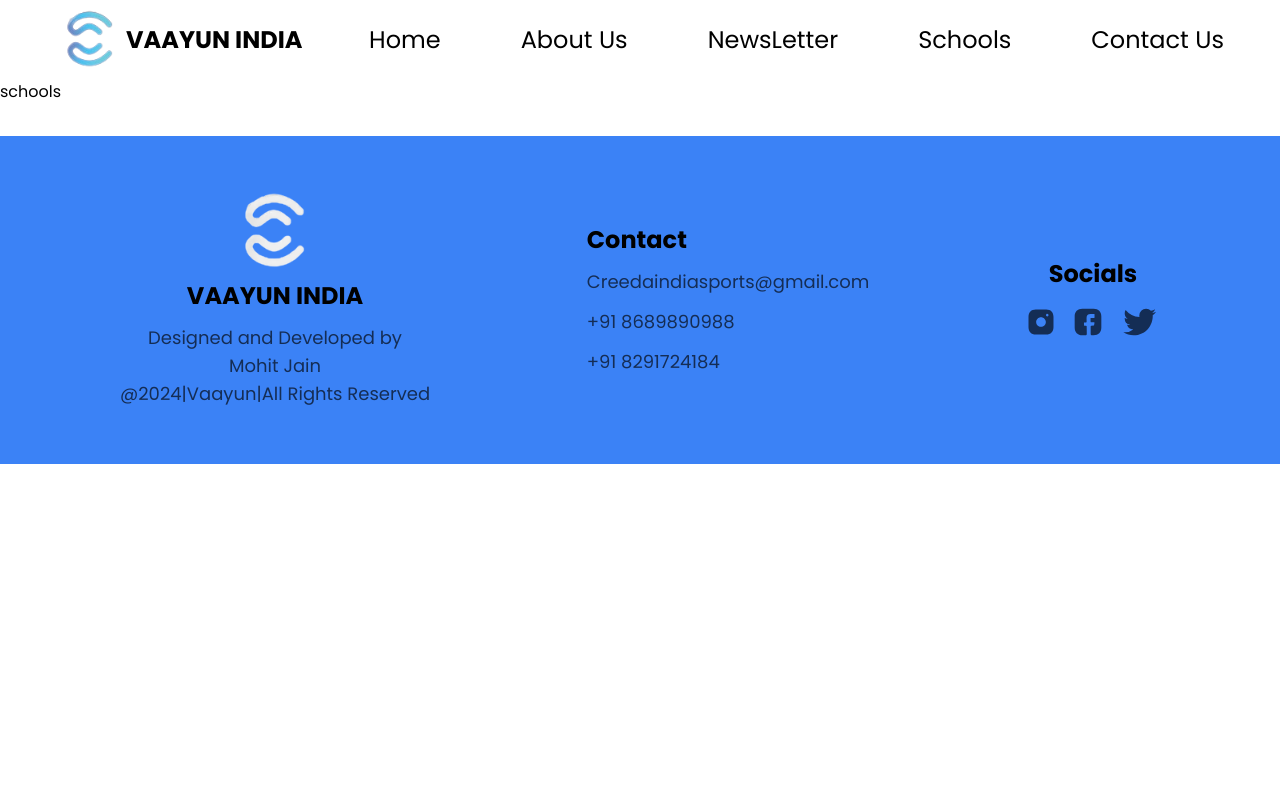
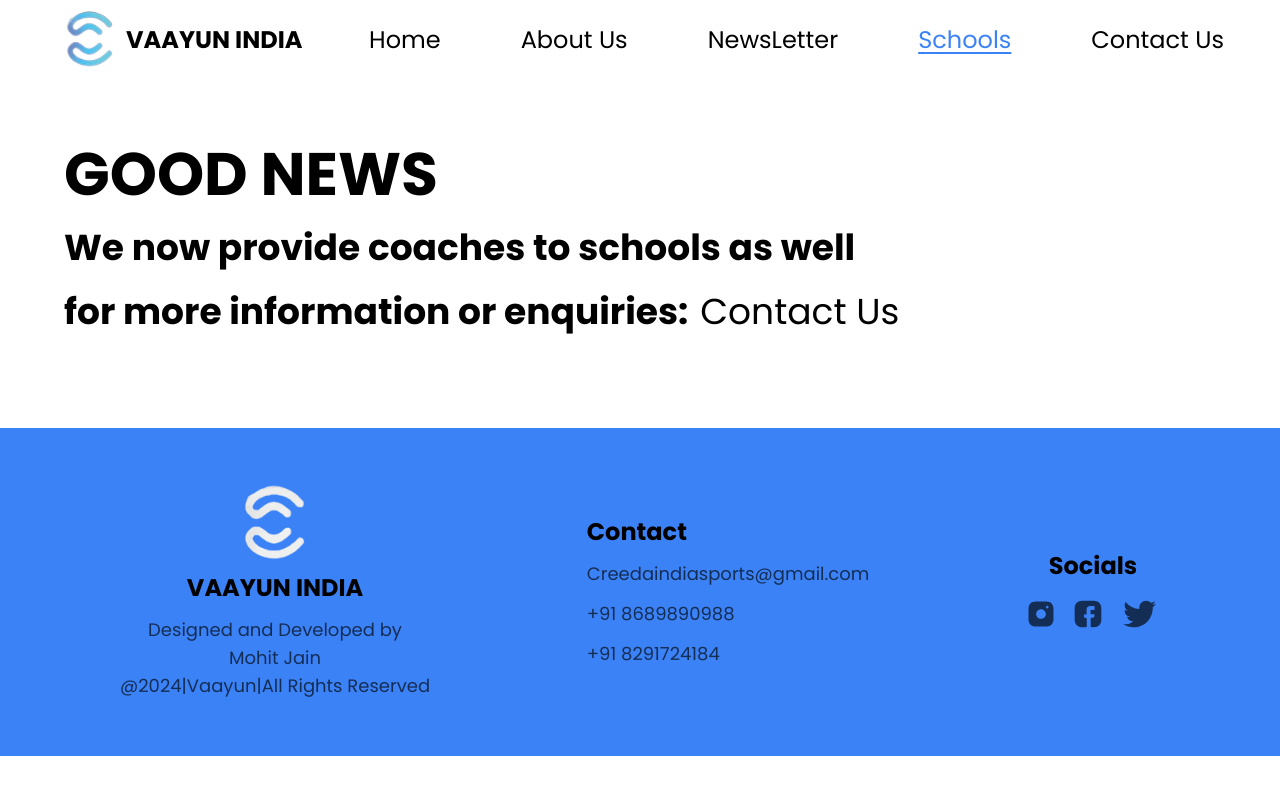
Before and after one commit to Mohitjnn/vaayu, a Next.js app: page /schools in a window 1280 px wide. Shown: the top 794 px of the page. Built offline with nearby package versions, Linux system fonts and the light colour scheme.

Commit message:
navbar issue resolved

```diff
--- a/src/app/schools/page.jsx
+++ b/src/app/schools/page.jsx
@@ -1,7 +1,24 @@
+import Link from "next/link";
 import React from "react";
 
 function schools() {
-  return <div>schools</div>;
+  return (
+    <main className="w-full h-full ">
+      <center className="w-full p-16 flex flex-col items-start space-y-6">
+        <h1 className="Title">GOOD NEWS</h1>
+        <p className="Heading">We now provide coaches to schools as well</p>
+        <p className="Heading">
+          for more information or enquiries:
+          <Link
+            href="/contact"
+            className="Heading px-3 font-extralight hover:underline underline-offset-4"
+          >
+            Contact Us
+          </Link>
+        </p>
+      </center>
+    </main>
+  );
 }
 
 export default schools;
--- a/src/components/navbar/Navbar.jsx
+++ b/src/components/navbar/Navbar.jsx
@@ -1,7 +1,8 @@
 "use client";
-import React, { useState } from "react";
+import React, { useEffect, useState } from "react";
 import Link from "next/link";
 import Image from "next/image";
+import { usePathname } from "next/navigation";
 
 const Links = [
   { name: "Home", url: "/" },
@@ -12,21 +13,21 @@ const Links = [
 ];
 
 function Navbar() {
-  const [activeLink, setActiveLink] = useState(""); // Track clicked link
+  const pathname = usePathname();
+  const [activeLink, setActiveLink] = useState(pathname);
 
-  const handleClick = (url) => {
-    setActiveLink(url);
-  };
+  useEffect(() => {
+    setActiveLink(pathname);
+  }, [pathname]);
 
   return (
-    <div
-      className="w-full flex justify-between items-center px-14 sticky top-0 z-30 h-fit bg-white" // Ensure height and z-index
-    >
-      <div className="flex justify-evenly items-center w-fit h-fit py-2 ">
-        <Image src="/logo.png" height={70} width={70} />
+    <div className="w-full flex justify-between items-center px-14 sticky top-0 z-30 h-fit bg-white">
+      <div className="flex justify-evenly items-center w-fit h-fit py-2">
+        <Image src="/logo.png" height={70} width={70} alt="VAAYUN logo" />
         <Link
           href="/"
-          className="subHeading font-black"
+          className="subHeading font-black
+            "
           onClick={() => setActiveLink("/")}
         >
           VAAYUN INDIA
@@ -40,7 +41,7 @@ function Navbar() {
             className={`subHeading font-extralight hover:underline underline-offset-4 ${
               activeLink === link.url ? "text-blue-500 underline" : ""
             }`}
-            onClick={() => handleClick(link.url)}
+            onClick={() => setActiveLink(link.url)}
           >
             {link.name}
           </Link>
```
